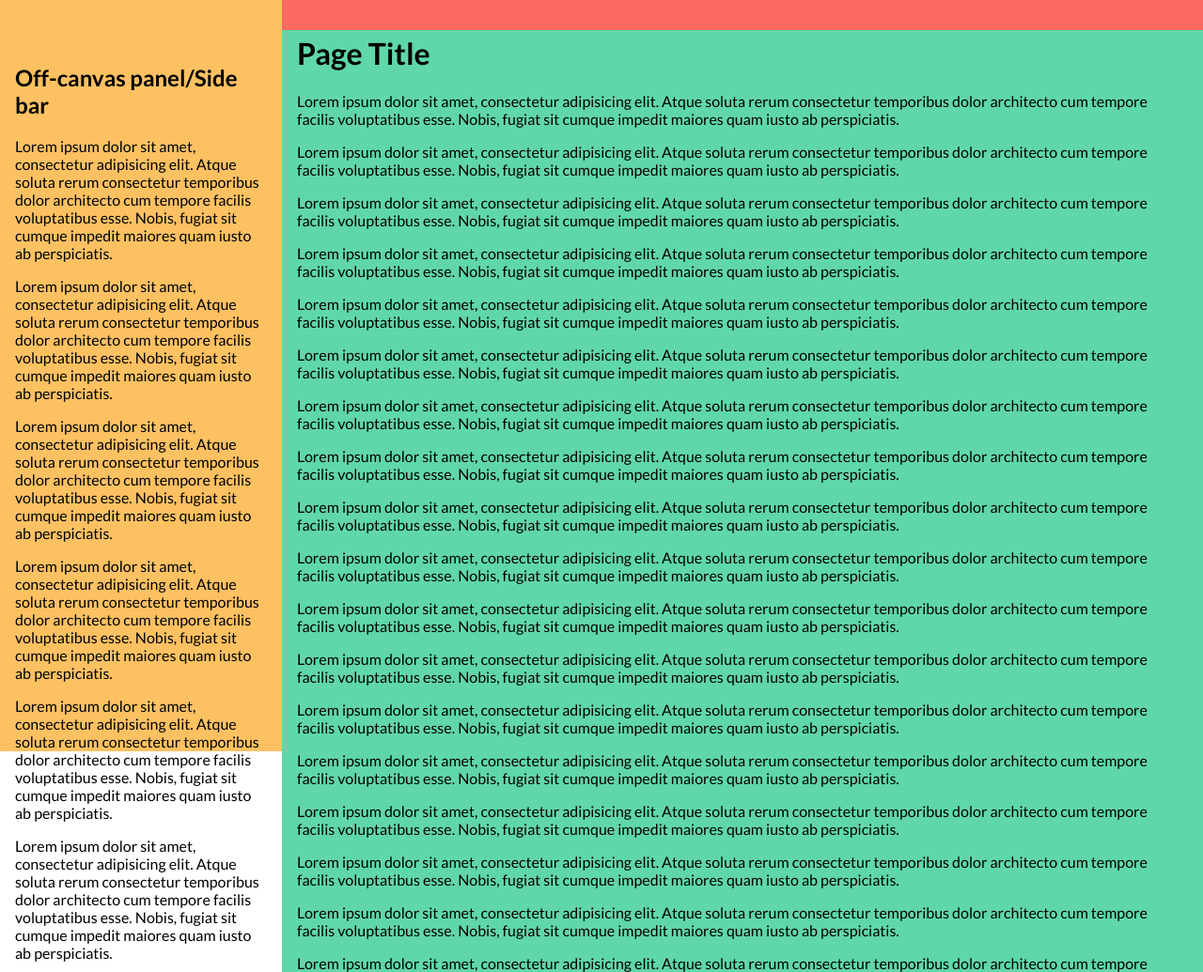
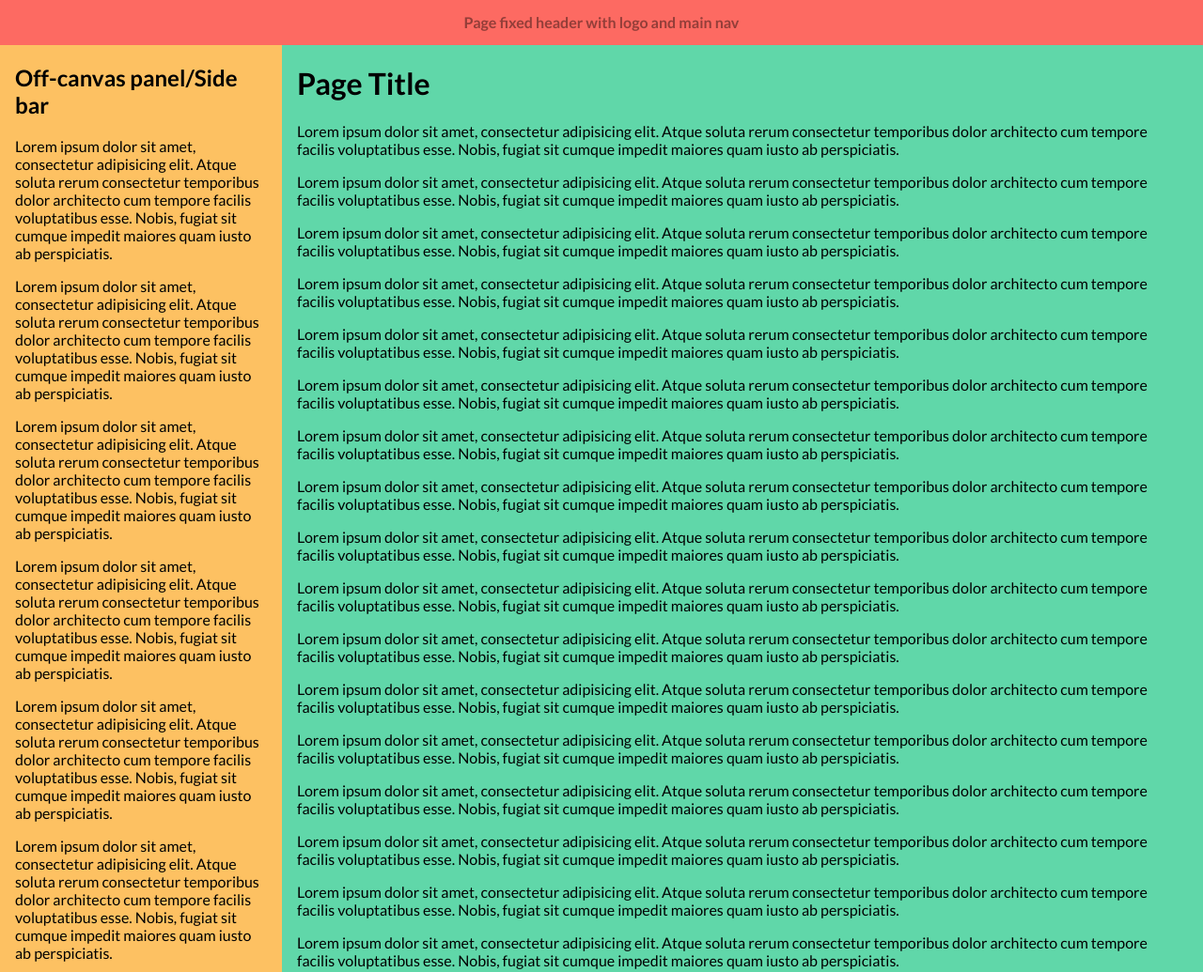
Before and after one commit to jeef3/off-canvas-nav, a website: page app/index.html in a window 1280 px wide. Shown: the top 1035 px of the page at 94% size. Drawn offline with nearby package versions, Linux system fonts and the light colour scheme; files that its build step writes are made by us from their sources.

Commit message:
Tidy up more styles

```diff
--- a/app/styles/main.scss
+++ b/app/styles/main.scss
@@ -1,6 +1,7 @@
 $lip: 64px;
 $duration: 0.3s;
 $break: 1024px;
+$navbar-height: 48px;
 
 @mixin from-breakpoint($mark: $break) {
   @media (min-width: $mark) {
@@ -31,6 +32,10 @@ body,
   position: relative;
 
   padding: 1em;
+
+  @include from-breakpoint {
+    padding-top: $navbar-height;
+  }
 }
 
 .canvas {
@@ -50,7 +55,7 @@ body,
   transition: all $duration;
   perspective: 1200px;
 
-  @include up-to-breakpoint($break) {
+  @include up-to-breakpoint {
     &.is-pushed.fold-back {
       transform: translateX(100%) translateX(-($lip));
     }
@@ -62,12 +67,15 @@ body,
   // position: -webkit-sticky;
 
   z-index: 1;
-  height: 32px;
+  height: $navbar-height;
   top: 0;
   left: 0;
   width: 100%;
 
-  line-height: 32px;
+  line-height: $navbar-height;
+  text-align: center;
+  font-weight: 700;
+  color: #933e39;
 
   background: #fd6a62;
 }
@@ -75,7 +83,7 @@ body,
 .main {
   position: relative;
 
-  @include up-to-breakpoint($break) {
+  @include up-to-breakpoint {
     overflow-y: scroll;
     -webkit-overflow-scrolling: touch;
 
@@ -97,7 +105,7 @@ body,
     }
   }
 
-  @include from-breakpoint($break) {
+  @include from-breakpoint {
     margin-left: 300px;
     background: #60d7a9;
   }
@@ -105,32 +113,19 @@ body,
 
 .aside {
   box-sizing: border-box;
-  z-index: 1;
   position: absolute;
   top: 0;
-  right: 0;
-  bottom: 0;
   left: 0;
-  padding-right: $lip;
 
   background: #fdc162;
 
-  @include up-to-breakpoint($break) {
+  @include up-to-breakpoint {
     overflow-y: scroll;
     -webkit-overflow-scrolling: touch;
 
-    transform: translateX(-100%) translateX($lip);
+    transform: translateX(-100%);
     transition: all $duration;
-  }
 
-  @include from-breakpoint($break) {
-    right: auto;
-    width: 300px;
-    padding-right: 0;
-    padding-top: 32px;
-  }
-
-  @include up-to-breakpoint($break) {
     .is-pushed.drop-back & {
       transform: translateX(0);
     }
@@ -162,6 +157,11 @@ body,
       }
     }
   }
+
+  @include from-breakpoint {
+    right: auto;
+    width: 300px;
+  }
 }
 
 @keyframes drop-back {
```
